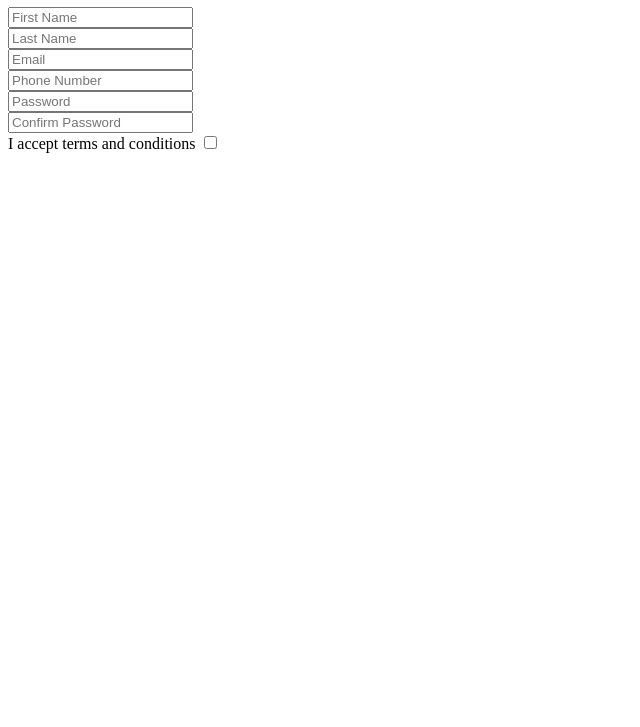
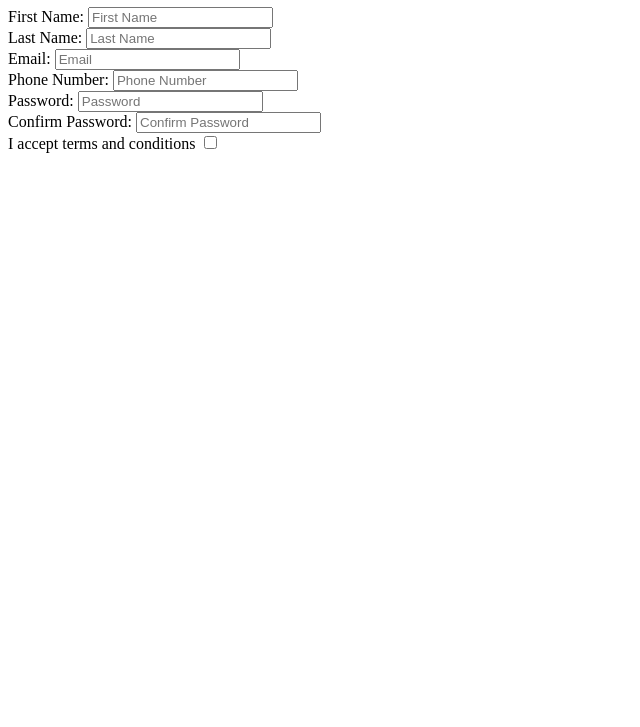
Before and after one commit to patel-vansh1607/html-forms, a plain HTML site: page index.html in a window 1280 px wide. Shown: the part 73-800 px from the top of the page, without its empty margins (0-640 px from the left). Drawn offline with Linux system fonts and the light colour scheme.

Commit message:
added labels

```diff
--- a/index.html
+++ b/index.html
@@ -10,27 +10,27 @@
     <h1>HTML FORMS</h1>
     <div>
         <div>
-            <label for="firstName"></label>
+            <label for="firstName">First Name:</label>
             <input id="firstName" name="firstName" type="text" placeholder="First Name" required>
         </div>
         <div>
-            <label for="lastName"></label>
+            <label for="lastName">Last Name:</label>
             <input id="lastName" name="lastName" type="text" placeholder="Last Name" required>
         </div>
         <div>
-            <label for="email"></label>
+            <label for="email">Email:</label>
             <input id="email" name="email" type="email" placeholder="Email" required>
         </div>
         <div>
-            <label for="phoneNumber"></label>
+            <label for="phoneNumber">Phone Number:</label>
             <input id="phoneNumber" name="phoneNumber" type="number" placeholder="Phone Number" required>
         </div>
         <div>
-            <label for="password"></label>
+            <label for="password">Password:</label>
             <input id="password" name="password" type="password" placeholder="Password" required>
         </div>
         <div>
-            <label for="confirmPassword"></label>
+            <label for="confirmPassword">Confirm Password: </label>
             <input id="confirmPassword" name="confirmPassword" type="password" placeholder="Confirm Password" required>
         </div>
         <div>
```
